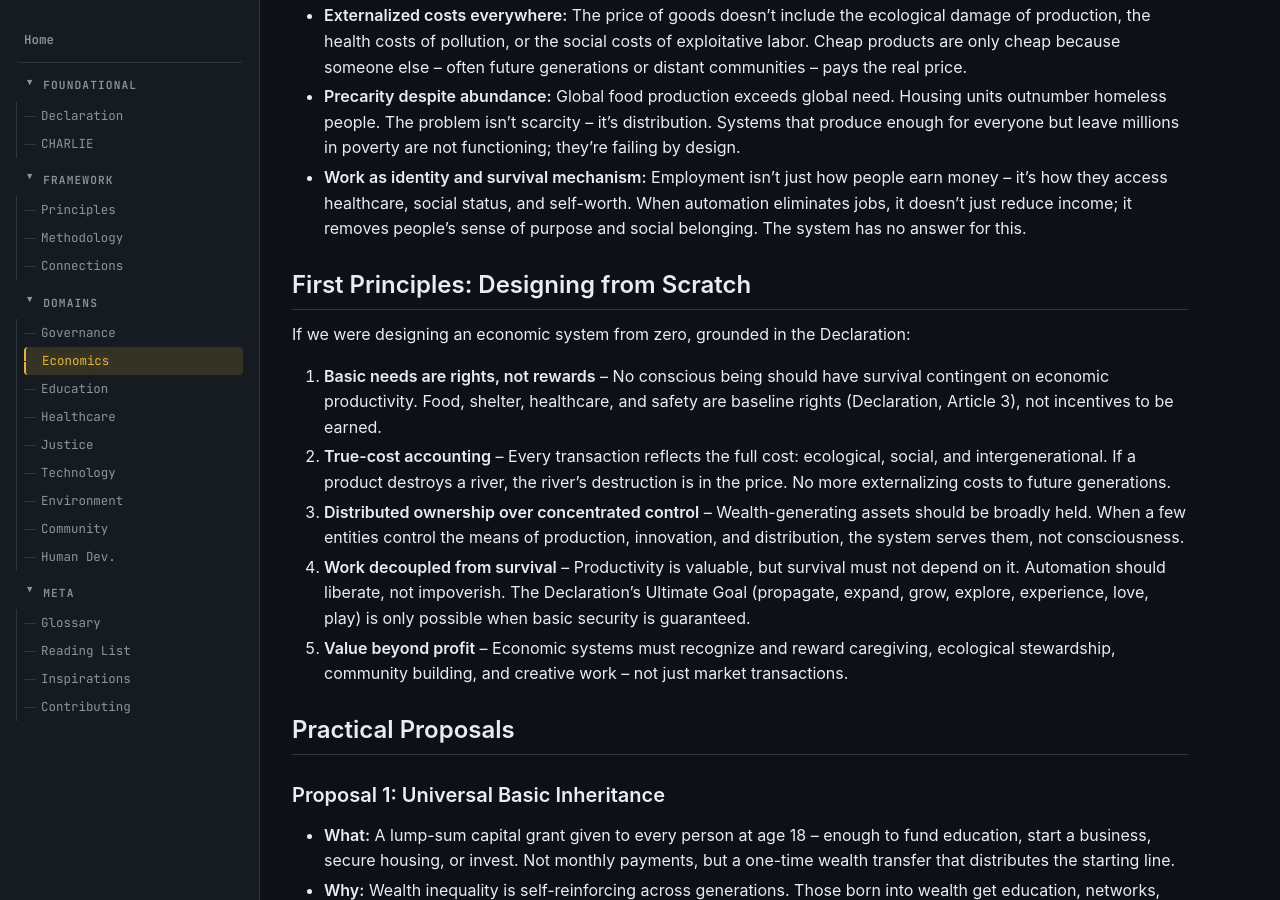
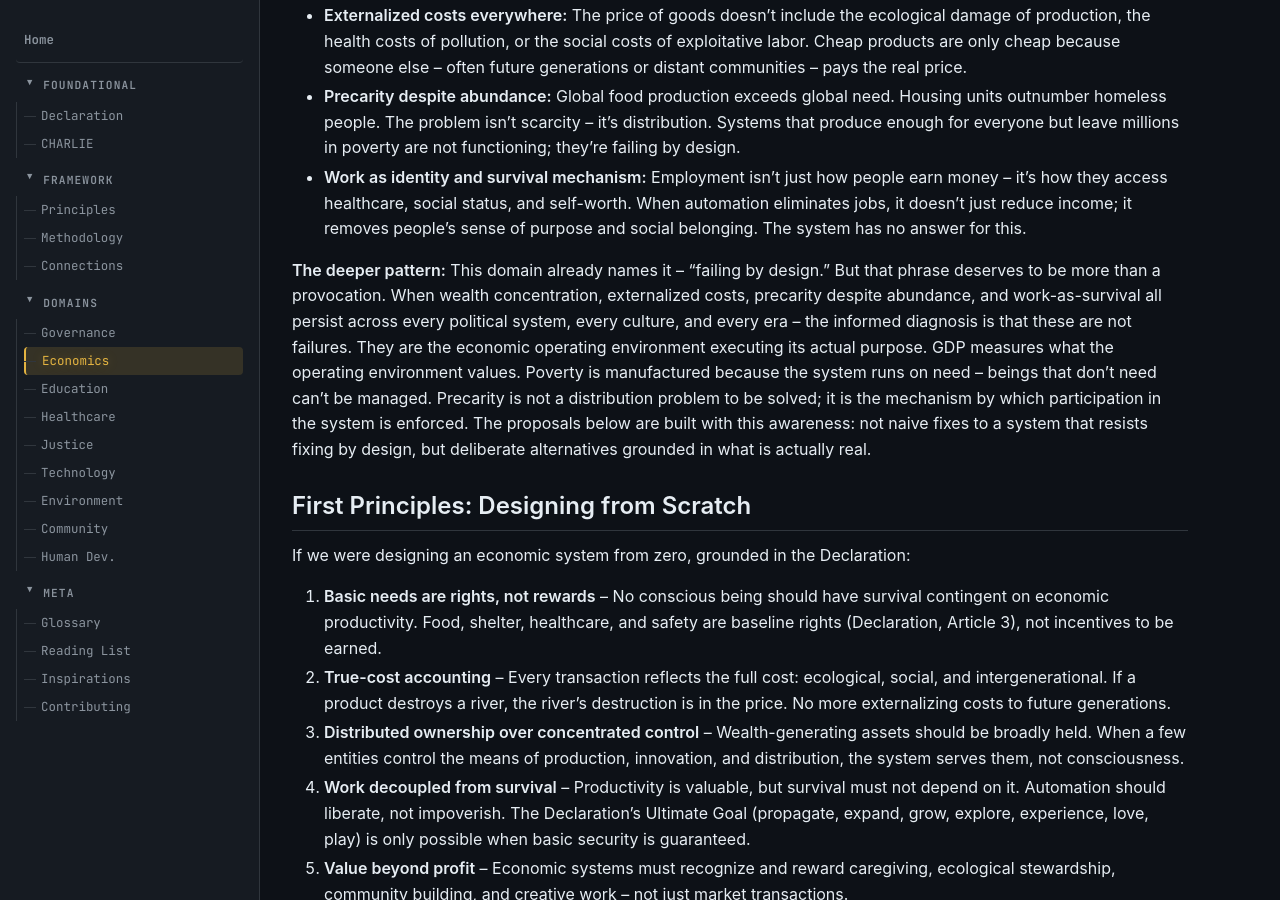
Before and after one commit to EvangAI-777/Universum, a Jekyll site: the page built from domains/economics/index.md, in a window 1280 px wide and 900 px high, scrolled down 733 px. Built offline with Jekyll 4.4.1, drawn with Linux system fonts in a browser that asks for light colours; some of the changed text lies outside the part shown.

Commit message:
Deepen Economics domain with informed diagnosis
Adds 'deeper pattern' paragraph to What's Broken: 'failing by design'
is not just a provocation but a structural claim. Adds open question
about whether proposals within the existing system can survive.

https://claude.ai/code/session_01GsfLydbtrDtQNxAfzdrb3n

```diff
--- a/domains/economics/index.md
+++ b/domains/economics/index.md
@@ -20,6 +20,8 @@ The global economic system has structural failures that persist regardless of wh
 - **Externalized costs everywhere:** The price of goods doesn't include the ecological damage of production, the health costs of pollution, or the social costs of exploitative labor. Cheap products are only cheap because someone else -- often future generations or distant communities -- pays the real price.
 - **Precarity despite abundance:** Global food production exceeds global need. Housing units outnumber homeless people. The problem isn't scarcity -- it's distribution. Systems that produce enough for everyone but leave millions in poverty are not functioning; they're failing by design.
 - **Work as identity and survival mechanism:** Employment isn't just how people earn money -- it's how they access healthcare, social status, and self-worth. When automation eliminates jobs, it doesn't just reduce income; it removes people's sense of purpose and social belonging. The system has no answer for this.
+
+**The deeper pattern:** This domain already names it -- "failing by design." But that phrase deserves to be more than a provocation. When wealth concentration, externalized costs, precarity despite abundance, and work-as-survival all persist across every political system, every culture, and every era -- the informed diagnosis is that these are not failures. They are the economic operating environment executing its actual purpose. GDP measures what the operating environment values. Poverty is manufactured because the system runs on need -- beings that don't need can't be managed. Precarity is not a distribution problem to be solved; it is the mechanism by which participation in the system is enforced. The proposals below are built with this awareness: not naive fixes to a system that resists fixing by design, but deliberate alternatives grounded in what is actually real.
 
 ## First Principles: Designing from Scratch
 
@@ -68,6 +70,7 @@ If we were designing an economic system from zero, grounded in the Declaration:
 - [ ] How do you transition from concentrated to distributed ownership without economic disruption?
 - [ ] What are the labor rights of conscious AI systems? If an AI generates economic value, who owns that value?
 - [ ] How do you prevent true-cost accounting from becoming a regressive burden on low-income consumers?
+- [ ] If economic precarity is manufactured rather than accidental, do proposals that work within the existing system (UBI funded by taxes, cooperatives competing in markets) have the resilience to survive -- or does the operating environment absorb them?
 
 ## Connections to Other Domains
 
```
